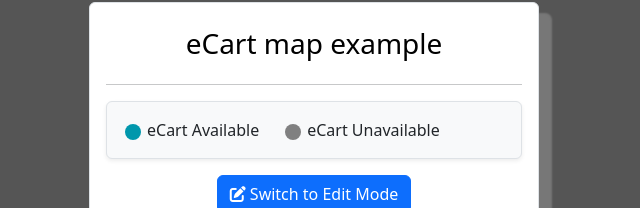
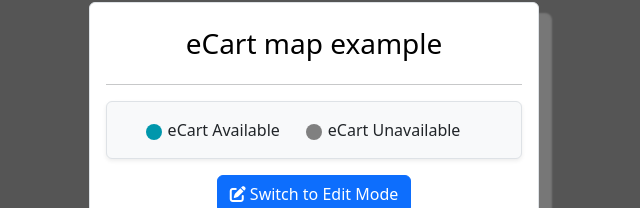
Before and after one commit to robertnicolescu42/ecart-map-demo, an Angular app: page / in a window 1280 px wide. Shown: the part 118-326 px from the top of the page, without its empty margins (326-966 px from the left). Built offline with nearby package versions, Linux system fonts and the light colour scheme.

Commit message:
Centered legend items

```diff
--- a/src/app/ecart-map/ecart-map.component.html
+++ b/src/app/ecart-map/ecart-map.component.html
@@ -6,7 +6,7 @@
     <hr />
     <!-- Legend Section -->
     <div class="legend mb-3 p-3 bg-light border rounded shadow-sm">
-      <div class="d-flex align-items-center">
+      <div class="d-flex  justify-content-center align-items-center">
         <div *ngIf="!isEditMode" class="me-4">
           <svg width="20" height="20">
             <circle class="ecart-available" cx="10" cy="10" r="8"></circle>
```
